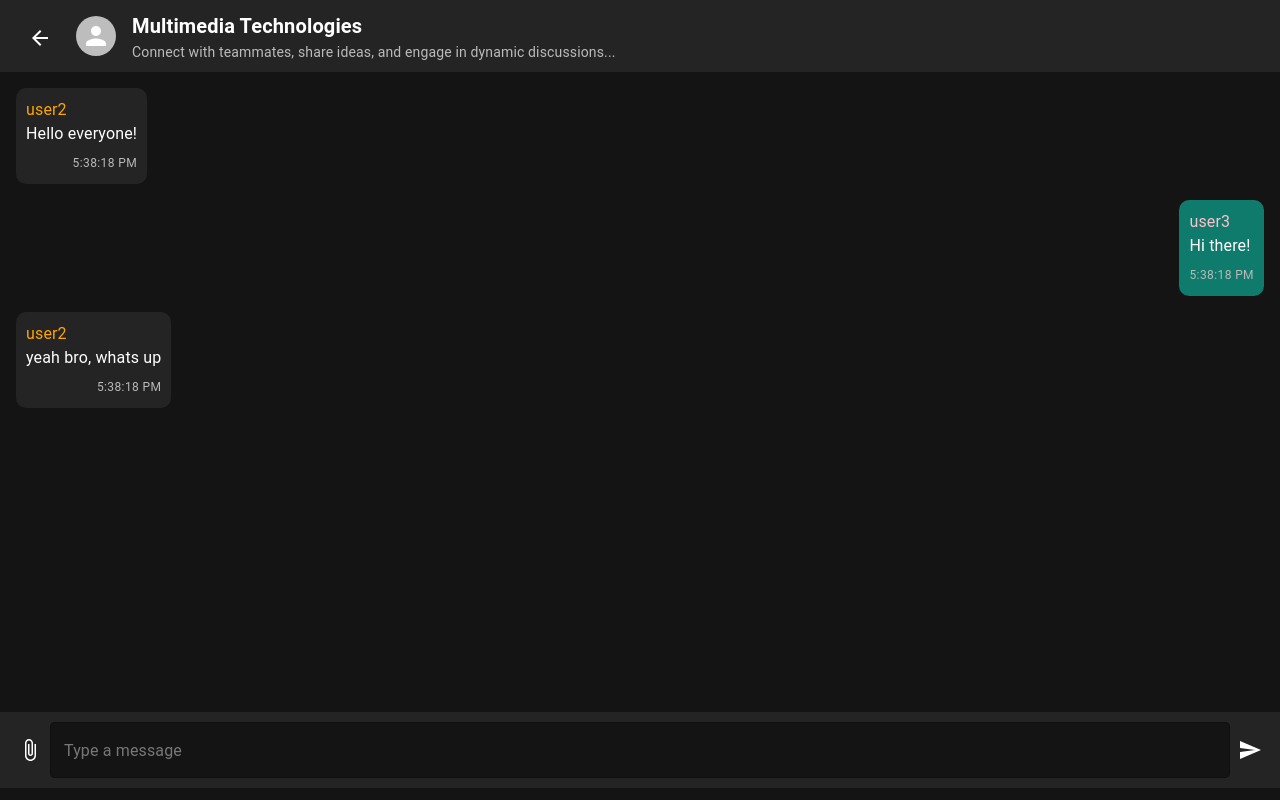
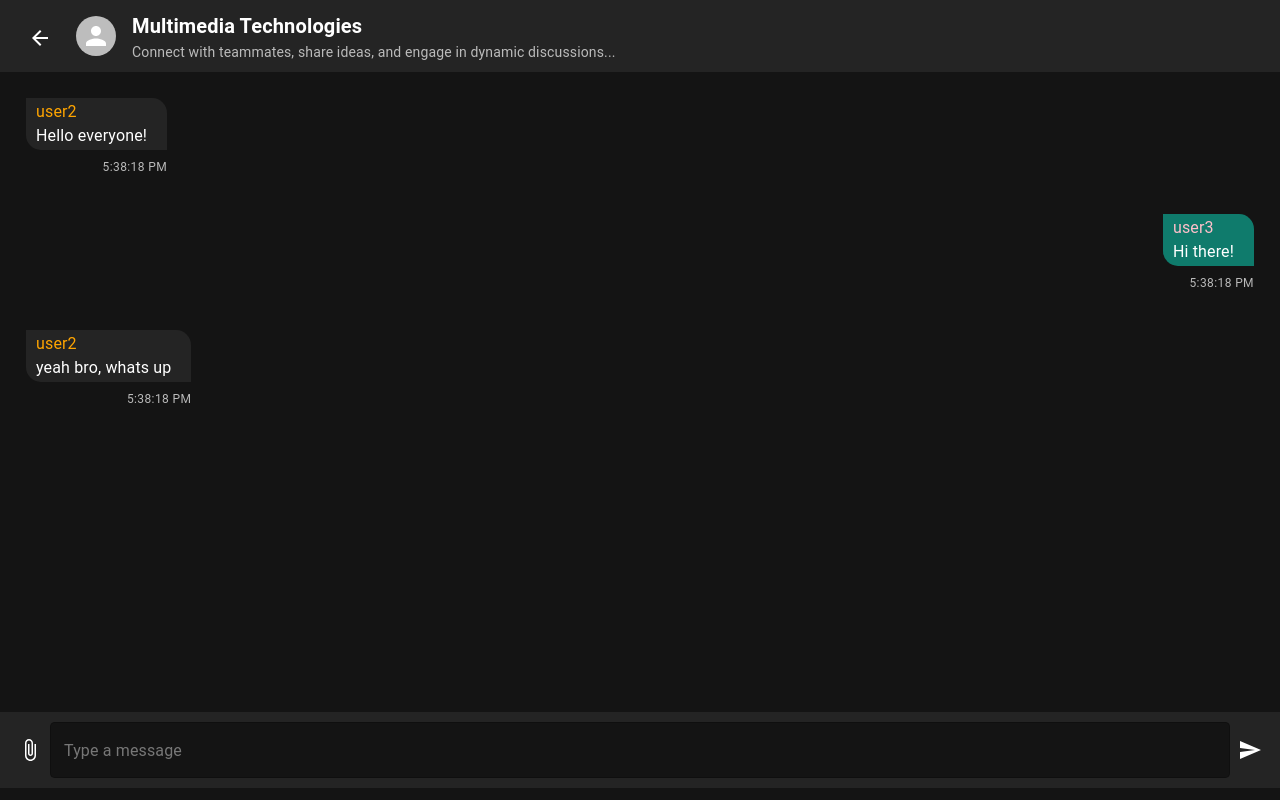
Before and after one commit to Ernest-Yoyowah/multimedia-tech-project, a Next.js app in the folder client/: page /group/1 in a window 1280 px wide. Built offline with nearby package versions, Linux system fonts and the light colour scheme.

Commit message:
ready for demo (#7)

```diff
--- a/client/app/group/[groupId]/page.tsx
+++ b/client/app/group/[groupId]/page.tsx
@@ -121,8 +121,8 @@ export default function GroupChatPage() {
             <Box
               sx={{
                 maxWidth: "70%",
-                backgroundColor:
-                  message.sender === currentUser ? "#0f7b6c" : "#242424",
+                // backgroundColor:
+                //   message.sender === currentUser ? "#0f7b6c" : "#242424",
                 padding: "10px",
                 borderRadius: "10px",
                 wordWrap: "break-word",
@@ -136,7 +136,14 @@ export default function GroupChatPage() {
                 />
               )}
               {message.text && (
-                <>
+                <Box
+                  sx={{
+                    backgroundColor:
+                      message.sender === currentUser ? "#0f7b6c" : "#242424",
+                    padding: "2px 20px 2px 10px",
+                    borderRadius: "0  15px 0",
+                  }}
+                >
                   <Typography
                     sx={{
                       color: message.sender === currentUser ? "pink" : "orange",
@@ -145,7 +152,7 @@ export default function GroupChatPage() {
                     {message.sender}
                   </Typography>
                   <Typography sx={{ color: "#fff" }}>{message.text}</Typography>
-                </>
+                </Box>
               )}
               <Typography
                 variant="caption"
@@ -162,6 +169,22 @@ export default function GroupChatPage() {
           </Box>
         ))}
         <div ref={chatEndRef}></div>
+        {/* Image Preview */}
+        {imagePreview && (
+          <Box
+            sx={{
+              padding: "10px",
+              textAlign: "center",
+              backgroundColor: "#242424",
+            }}
+          >
+            <img
+              src={imagePreview}
+              alt="Preview"
+              style={{ maxWidth: "100%", borderRadius: "8px" }}
+            />
+          </Box>
+        )}
       </Box>
 
       {/* Message Input */}
@@ -198,26 +221,6 @@ export default function GroupChatPage() {
           <SendIcon />
         </IconButton>
       </Box>
-
-      {/* Image Preview */}
-      {imagePreview && (
-        <Box
-          sx={{
-            padding: "10px",
-            textAlign: "center",
-            backgroundColor: "#242424",
-          }}
-        >
-          <Typography sx={{ color: "#fff", marginBottom: "10px" }}>
-            Preview:
-          </Typography>
-          <img
-            src={imagePreview}
-            alt="Preview"
-            style={{ maxWidth: "100%", borderRadius: "8px" }}
-          />
-        </Box>
-      )}
     </Box>
   );
 }
--- a/client/app/register/page.tsx
+++ b/client/app/register/page.tsx
@@ -61,7 +61,6 @@ export default function Register() {
             Join Campus Connect today and unlock the opportunities that await.
           </Typography>
         </Box>
-
         <Box
           sx={{
             marginTop: 4,
--- a/client/components/auth/loginForm.tsx
+++ b/client/components/auth/loginForm.tsx
@@ -95,7 +95,7 @@ export default function LoginForm() {
         anchorOrigin={{ vertical: "top", horizontal: "center" }}
         sx={{
           "& .MuiSnackbarContent-root": {
-            backgroundColor: "#333",
+            backgroundColor: "#E50914",
             color: "#fff",
           },
         }}
```
